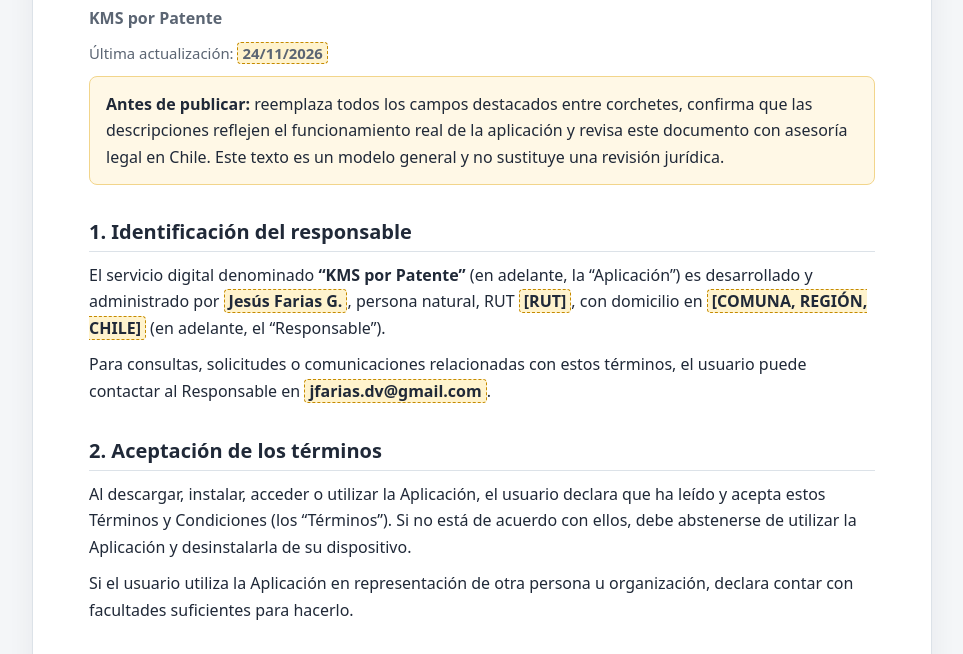
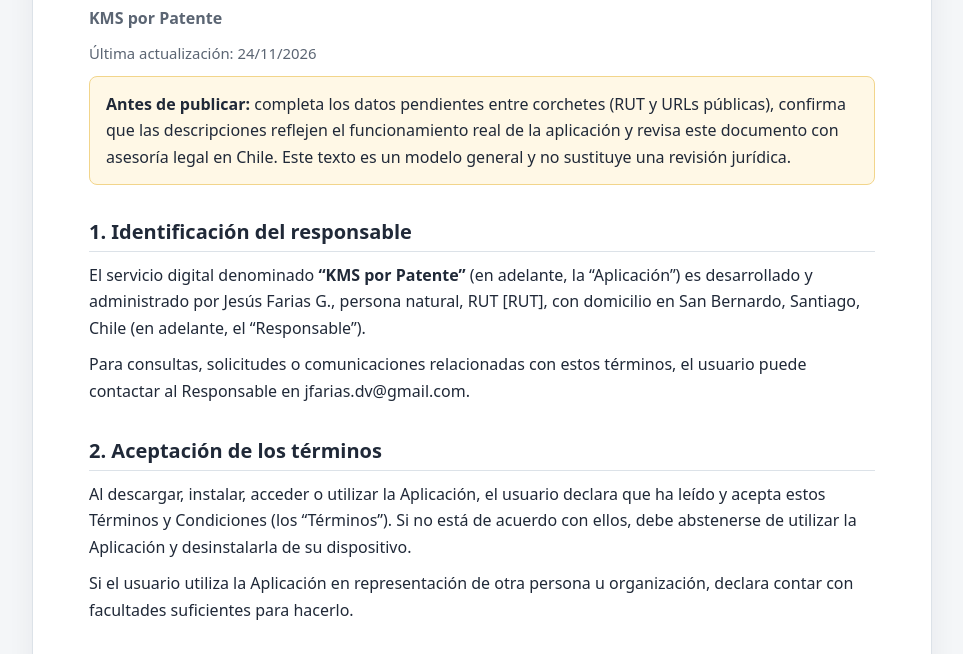
Before and after one commit to jfariasg/jfariasg.github.io, a plain HTML site: page kmsporpatente_termycond.html in a window 1280 px wide. Shown: the part 128-782 px from the top of the page, without its empty margins (158-1121 px from the left). Drawn offline with Linux system fonts and the light colour scheme.

Commit message:
Update kmsporpatente_termycond.html

```diff
--- a/kmsporpatente_termycond.html
+++ b/kmsporpatente_termycond.html
@@ -20,7 +20,6 @@
     a { color:var(--accent); overflow-wrap:anywhere; }
     .subtitle { color:var(--muted); margin-top:0; }
     .notice { padding:14px 16px; background:#fff8e6; border:1px solid #f2d58b; border-radius:8px; }
-    .field { background:#fff3cd; border:1px dashed #c58a00; border-radius:4px; padding:0 4px; font-weight:600; }
     .meta { color:var(--muted); font-size:.93rem; }
     footer { margin-top:42px; padding-top:18px; border-top:1px solid var(--line); color:var(--muted); font-size:.9rem; }
     @media (max-width:640px) { main { margin:0; padding:26px 20px; border:0; border-radius:0; } h1 { font-size:1.65rem; } }
@@ -32,14 +31,14 @@
   <header>
     <h1>Términos y Condiciones de Uso</h1>
     <p class="subtitle"><strong>KMS por Patente</strong></p>
-    <p class="meta">Última actualización: <span class="field">24/11/2026</span></p>
+    <p class="meta">Última actualización: 24/11/2026</p>
   </header>
 
-  <p class="notice"><strong>Antes de publicar:</strong> reemplaza todos los campos destacados entre corchetes, confirma que las descripciones reflejen el funcionamiento real de la aplicación y revisa este documento con asesoría legal en Chile. Este texto es un modelo general y no sustituye una revisión jurídica.</p>
+  <p class="notice"><strong>Antes de publicar:</strong> completa los datos pendientes entre corchetes (RUT y URLs públicas), confirma que las descripciones reflejen el funcionamiento real de la aplicación y revisa este documento con asesoría legal en Chile. Este texto es un modelo general y no sustituye una revisión jurídica.</p>
 
   <h2>1. Identificación del responsable</h2>
-  <p>El servicio digital denominado <strong>“KMS por Patente”</strong> (en adelante, la “Aplicación”) es desarrollado y administrado por <span class="field">Jesús Farias G.</span>, persona natural, RUT <span class="field">[RUT]</span>, con domicilio en <span class="field">[COMUNA, REGIÓN, CHILE]</span> (en adelante, el “Responsable”).</p>
-  <p>Para consultas, solicitudes o comunicaciones relacionadas con estos términos, el usuario puede contactar al Responsable en <span class="field">jfarias.dv@gmail.com</span>.</p>
+  <p>El servicio digital denominado <strong>“KMS por Patente”</strong> (en adelante, la “Aplicación”) es desarrollado y administrado por Jesús Farias G., persona natural, RUT [RUT], con domicilio en San Bernardo, Santiago, Chile (en adelante, el “Responsable”).</p>
+  <p>Para consultas, solicitudes o comunicaciones relacionadas con estos términos, el usuario puede contactar al Responsable en jfarias.dv@gmail.com.</p>
 
   <h2>2. Aceptación de los términos</h2>
   <p>Al descargar, instalar, acceder o utilizar la Aplicación, el usuario declara que ha leído y acepta estos Términos y Condiciones (los “Términos”). Si no está de acuerdo con ellos, debe abstenerse de utilizar la Aplicación y desinstalarla de su dispositivo.</p>
@@ -89,7 +88,7 @@
   <p>Los datos provenientes de terceros pueden estar sujetos a derechos, condiciones de uso o restricciones propias de sus titulares.</p>
 
   <h2>10. Privacidad y datos personales</h2>
-  <p>El tratamiento de datos personales relacionado con la Aplicación se describe en un documento separado denominado <strong>Política de Privacidad</strong>, disponible en <span class="field">[URL PÚBLICA DE LA POLÍTICA DE PRIVACIDAD]</span>.</p>
+  <p>El tratamiento de datos personales relacionado con la Aplicación se describe en un documento separado denominado <strong>Política de Privacidad</strong>, disponible en [URL PÚBLICA DE LA POLÍTICA DE PRIVACIDAD].</p>
   <p>Antes de publicar la Aplicación, el Responsable debe completar esa Política de Privacidad indicando, de manera fiel al funcionamiento real, qué datos se recopilan (por ejemplo, datos técnicos del dispositivo, identificadores publicitarios, datos de uso, información de consultas o datos de contacto, si corresponde), con qué finalidades, durante cuánto tiempo, con quién se comparten, cómo se protegen y cómo ejercer los derechos que reconoce la legislación aplicable.</p>
   <p>La patente de un vehículo puede relacionarse con información de personas. Por ello, el usuario no debe utilizar la Aplicación para identificar, localizar, perfilar o perjudicar a personas, ni para fines incompatibles con la ley. El Responsable tratará los datos conforme a la legislación chilena aplicable y a la Política de Privacidad.</p>
 
@@ -103,7 +102,7 @@
   <p>El usuario puede dejar de utilizar la Aplicación y desinstalarla en cualquier momento. La desinstalación no necesariamente elimina información que haya sido almacenada en servidores o por proveedores; para ello deberá seguirse el procedimiento indicado en la Política de Privacidad.</p>
 
   <h2>13. Cambios en los Términos</h2>
-  <p>El Responsable podrá actualizar estos Términos para reflejar cambios legales, técnicos, funcionales o comerciales. La versión vigente estará disponible en <span class="field">[URL PÚBLICA DE ESTOS TÉRMINOS]</span>, e indicará su fecha de actualización.</p>
+  <p>El Responsable podrá actualizar estos Términos para reflejar cambios legales, técnicos, funcionales o comerciales. La versión vigente estará disponible en [URL PÚBLICA DE ESTOS TÉRMINOS], e indicará su fecha de actualización.</p>
   <p>Cuando los cambios sean relevantes, se procurará informar al usuario mediante la Aplicación o por otro medio razonable. El uso continuado después de la entrada en vigencia de los cambios constituirá aceptación de la nueva versión, en la medida permitida por la ley. Si el usuario no está de acuerdo, deberá dejar de utilizar la Aplicación.</p>
 
   <h2>14. Legislación aplicable y resolución de controversias</h2>
@@ -112,15 +111,15 @@
   <h2>15. Contacto</h2>
   <p>Para consultas, reclamos o solicitudes relacionadas con la Aplicación o estos Términos, puedes contactar al Responsable:</p>
   <ul>
-    <li><strong>Responsable:</strong> <span class="field">Jesús Farias G.</span></li>
-    <li><strong>Correo electrónico:</strong> <span class="field">jfarias.dv@gmail.com</span></li>
-    <li><strong>Domicilio:</strong> <span class="field">San Bernardo, Santiago Chile</span></li>
-    <li><strong>URL de la Aplicación:</strong> <span class="field">https://play.google.com/store/apps/details?id=com.info.kmsporpatente</span></li>
+    <li><strong>Responsable:</strong> Jesús Farias G.</li>
+    <li><strong>Correo electrónico:</strong> jfarias.dv@gmail.com</li>
+    <li><strong>Domicilio:</strong> San Bernardo, Santiago, Chile</li>
+    <li><strong>URL de la Aplicación:</strong> https://play.google.com/store/apps/details?id=com.info.kmsporpatente</li>
   </ul>
 
   <footer>
     <p><strong>KMS por Patente</strong> · Términos y Condiciones de Uso</p>
-    <p>Documento modelo para completar y revisar antes de su publicación. Los campos resaltados deben ser reemplazados por información real.</p>
+    <p>Documento modelo para completar y revisar antes de su publicación. Los datos que aún aparecen entre corchetes deben completarse antes de publicar.</p>
   </footer>
 </main>
 </body>
```
